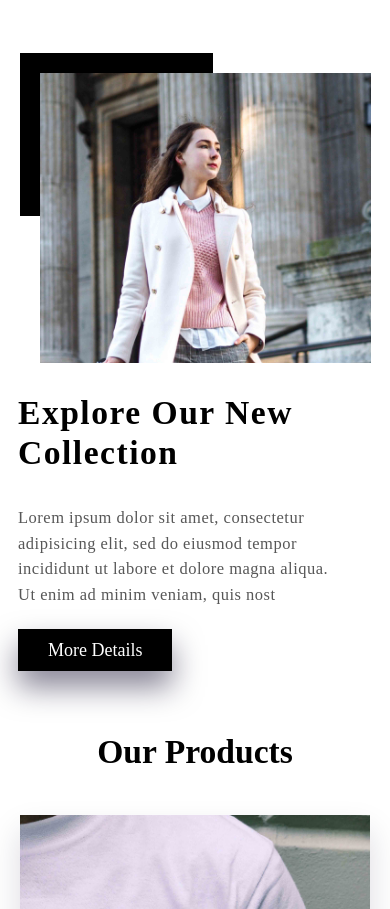
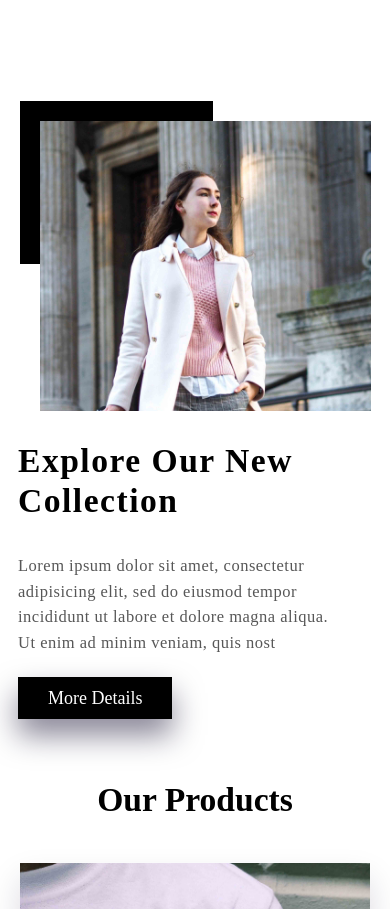
Before and after one commit to ryanadityaa/our-store, a plain HTML site: page index.html in a window 390 px wide. Shown: the part 931-1840 px from the top of the page. Drawn offline with nearby package versions, Linux system fonts and the light colour scheme.

Commit message:
Update index.css

```diff
--- a/index.css
+++ b/index.css
@@ -1035,7 +1035,7 @@ footer .container-content .content .sub-title2 a:hover {
         margin: auto;
         top:61.5em;
         position: relative;
-        padding-top: 0em;
+        padding-top: 3em;
     }
     .container2 .container-image {
         height: 250px;
```
